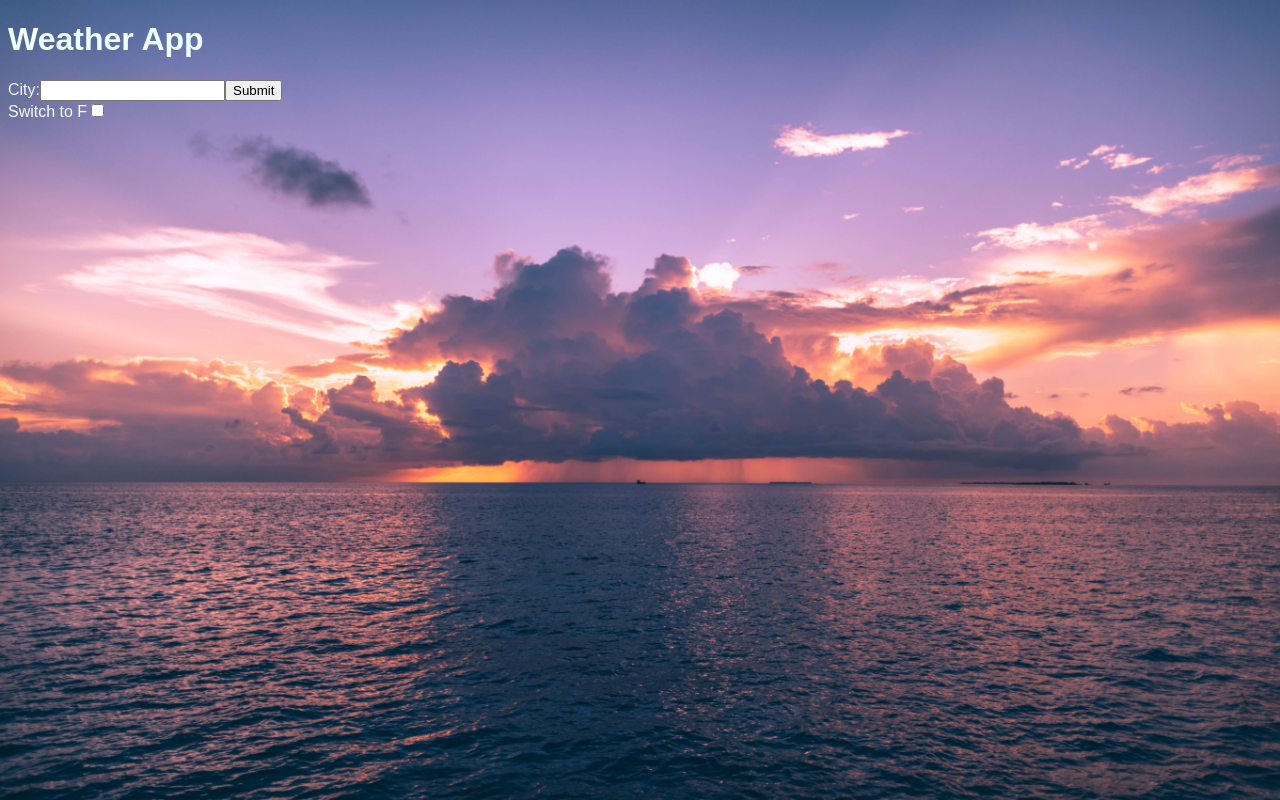
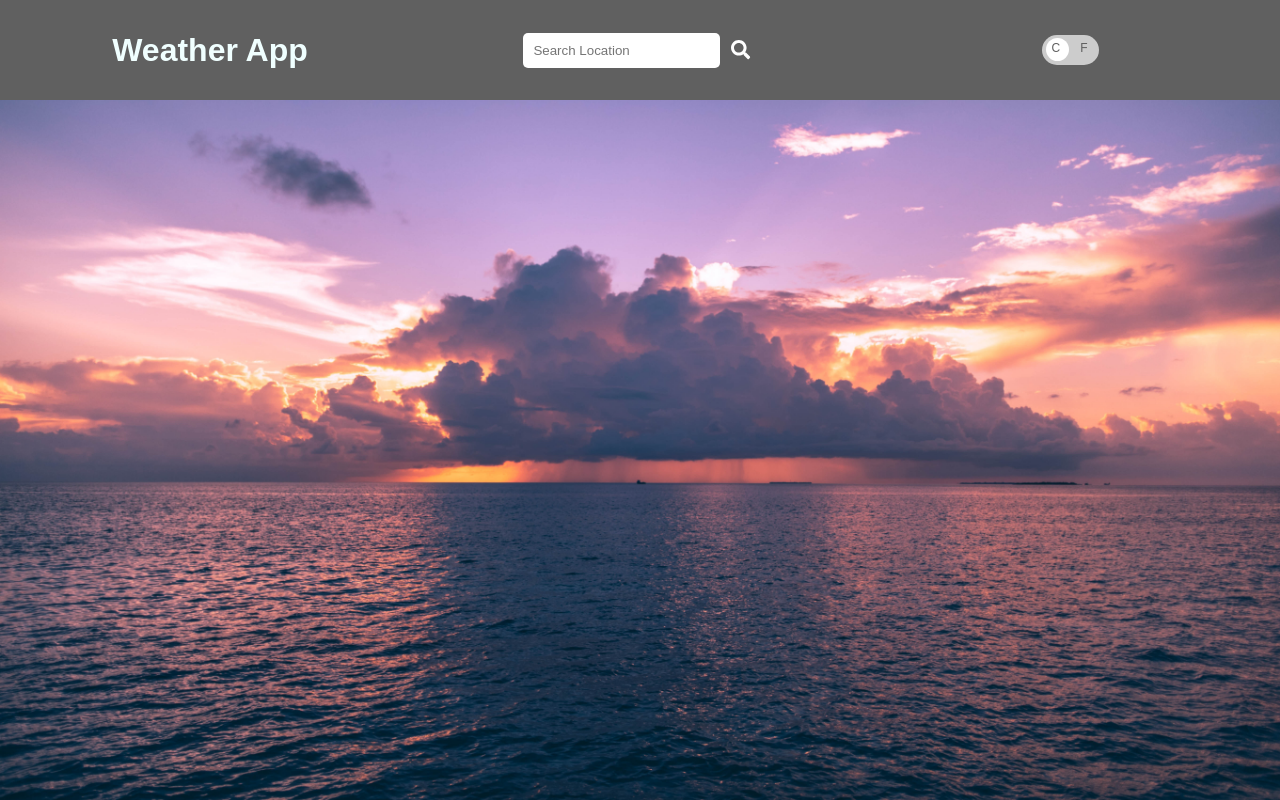
Before and after one commit to Jamesredux/weather-app, a React (Create React App) app: page / in a window 1280 px wide. Built offline with nearby package versions, Linux system fonts and the light colour scheme.

Commit message:
style header

```diff
--- a/package.json
+++ b/package.json
@@ -3,6 +3,9 @@
   "version": "0.1.0",
   "private": true,
   "dependencies": {
+    "@fortawesome/fontawesome-svg-core": "^1.2.36",
+    "@fortawesome/free-solid-svg-icons": "^5.15.4",
+    "@fortawesome/react-fontawesome": "^0.1.15",
     "@testing-library/jest-dom": "^5.11.4",
     "@testing-library/react": "^11.1.0",
     "@testing-library/user-event": "^12.1.10",
--- a/src/App.css
+++ b/src/App.css
@@ -1,8 +1,183 @@
-body {
+.container {
   font-family: Arial, Helvetica, sans-serif;
   color: azure;
+  margin: 0;
 }
 
+/* form header */
+
+.form-area {
+  height: 100px;
+  background-color: rgba(96, 96, 96, 1);
+  display: grid;
+  grid-template-columns: 1fr minmax(300px, 1fr) 1fr;
+  column-gap: 10px;
+  justify-items: center;
+  align-items: center;
+}
+
+form {
+  display: flex;
+}
+
+.logo {
+  font-size: 2rem;
+  font-weight: 800;
+}
+
+input[type='text'] {
+  padding: 10px;
+  color: rgba(96, 96, 96, 1);
+  margin-right: 5px;
+  border: 0 none;
+  border-radius: 5px;
+}
+
+button.search {
+  padding-bottom: 0;
+  background-color: rgba(96, 96, 96, 1);
+  color: white;
+  font-size: 1.2rem;
+  border: 0 none;
+  cursor: pointer;
+}
+
+button:hover {
+  color: rgb(170, 170, 170);
+}
+
+/* rule to hide placeholder on focus */
+
+::-webkit-input-placeholder {
+  opacity: 1;
+  -webkit-transition: opacity 0.5s;
+  transition: opacity 0.5s;
+} /* Chrome <=56, Safari < 10 */
+:-moz-placeholder {
+  opacity: 1;
+  -moz-transition: opacity 0.5s;
+  transition: opacity 0.5s;
+} /* FF 4-18 */
+::-moz-placeholder {
+  opacity: 1;
+  -moz-transition: opacity 0.5s;
+  transition: opacity 0.5s;
+} /* FF 19-51 */
+:-ms-input-placeholder {
+  opacity: 1;
+  -ms-transition: opacity 0.5s;
+  transition: opacity 0.5s;
+} /* IE 10+ */
+::placeholder {
+  opacity: 1;
+  transition: opacity 0.5s;
+} /* Modern Browsers */
+
+*:focus::-webkit-input-placeholder {
+  opacity: 0;
+} /* Chrome <=56, Safari < 10 */
+*:focus:-moz-placeholder {
+  opacity: 0;
+} /* FF 4-18 */
+*:focus::-moz-placeholder {
+  opacity: 0;
+} /* FF 19-50 */
+*:focus:-ms-input-placeholder {
+  opacity: 0;
+} /* IE 10+ */
+*:focus::placeholder {
+  opacity: 0;
+} /* Modern Browsers */
+
+/* unit switch */
+
+.temp-switch {
+  display: flex;
+  align-items: center;
+  justify-content: center;
+}
+
+/* The switch - the box around the slider */
+.switch {
+  position: relative;
+  display: inline-block;
+  width: 57px;
+  height: 30px;
+}
+
+/* Hide default HTML checkbox */
+.switch input {
+  opacity: 0;
+  width: 0;
+  height: 0;
+}
+
+/* The slider */
+.slider {
+  position: absolute;
+  cursor: pointer;
+  top: 0;
+  left: 0;
+  right: 0;
+  bottom: 0;
+  background-color: #ccc;
+  -webkit-transition: 0.4s;
+  transition: 0.4s;
+}
+
+.slider:before {
+  position: absolute;
+  content: '';
+  height: 23px;
+  width: 23px;
+  left: 4px;
+  bottom: 4px;
+  background-color: white;
+  -webkit-transition: 0.4s;
+  transition: 0.4s;
+}
+
+input:checked + .slider {
+  background-color: #7db7e6;
+}
+
+input:focus + .slider {
+  box-shadow: 0 0 1px #7db7e6;
+}
+
+input:checked + .slider:before {
+  -webkit-transform: translateX(26px);
+  -ms-transform: translateX(26px);
+  transform: translateX(26px);
+}
+
+/* Rounded sliders */
+.slider.round {
+  border-radius: 23px;
+}
+
+.slider.round:before {
+  border-radius: 50%;
+}
+
+.temp-letters {
+  z-index: 2;
+  display: flex;
+  gap: 20px;
+  position: relative;
+  top: 7px;
+  left: 10px;
+  color: rgba(96, 96, 96, 1);
+  font-size: 12px;
+}
+
+/* content container */
+
+.content-container {
+  display: flex;
+  flex-direction: column;
+  align-items: center;
+}
 /* hours section */
 
 .hour-container {
--- a/src/App.js
+++ b/src/App.js
@@ -1,14 +1,15 @@
 import './App.css';
+import './reset.css';
 import React, { Component } from 'react';
-import Header from './components/header';
 import Content from './components/content';
 import Form from './components/form';
 
 class App extends Component {
   constructor() {
     super();
-    this.state = { city: {} };
+    this.state = { city: {}, units: 'metric' };
     this.updateCity = this.updateCity.bind(this);
+    this.changeScale = this.changeScale.bind(this);
   }
 
   updateCity(cityData) {
@@ -17,12 +18,27 @@ class App extends Component {
     });
   }
 
+  changeScale(e) {
+    if (e.target.checked) {
+      this.setState(
+        { units: 'imperial' }
+        // , () => {
+        // this.convertTemp('imperial');}
+      );
+    } else {
+      this.setState(
+        { units: 'metric' }
+        // , () => {
+        //   this.convertTemp('metric');}
+      );
+    }
+  }
+
   render() {
     return (
       <div className='container'>
-        <Header />
-        <Form submitForm={this.updateCity} />
-        <Content city={this.state.city} />
+        <Form submitForm={this.updateCity} changeScale={this.changeScale} />
+        <Content city={this.state.city} units={this.state.units} />
       </div>
     );
   }
--- a/src/components/content.js
+++ b/src/components/content.js
@@ -27,6 +27,8 @@ class Content extends Component {
   componentDidUpdate(prevProps) {
     if (this.props.city !== prevProps.city) {
       this.getWeather();
+    } else if (this.props.units !== prevProps.units) {
+      this.changeScale(this.props.units);
     }
   }
 
@@ -137,8 +139,8 @@ class Content extends Component {
   // ######################
   // convert temp scale
 
-  changeScale(e) {
-    if (e.target.checked) {
+  changeScale(units) {
+    if (units === 'imperial') {
       this.setState({ units: 'imperial' }, () => {
         this.convertTemp('imperial');
       });
@@ -208,7 +210,6 @@ class Content extends Component {
   //  process hourly data
 
   parseHourlyData(data, timezone) {
-    console.log(data);
     data.splice(24);
     const hourlyData = data.map((obj) => {
       let convertedData = this.convertHourlyData(obj, timezone);
@@ -240,12 +241,7 @@ class Content extends Component {
             <p>{this.state.error}</p>
           </div>
         )}
-        <div className='temp-switch'>
-          <label className='switch to F'>
-            Switch to F
-            <input type='checkbox' name='temp' onClick={this.changeScale} />
-          </label>
-        </div>
+
         <div className='city-box'>
           <span className='city-name'>{this.props.city.name}</span>
           <span className='city-country'>{this.props.city.country}</span>
--- a/src/components/form.js
+++ b/src/components/form.js
@@ -1,4 +1,8 @@
 import React from 'react';
+import { FontAwesomeIcon } from '@fortawesome/react-fontawesome';
+import { faSearch } from '@fortawesome/free-solid-svg-icons';
+
+const icon = <FontAwesomeIcon icon={faSearch} />;
 
 class Form extends React.Component {
   constructor(props) {
@@ -66,17 +70,35 @@ class Form extends React.Component {
   render() {
     return (
       <div className='form-area'>
+        <h2 className='logo'>Weather App</h2>
         <form onSubmit={this.handleSubmit}>
-          <label>
-            City:
+          <input
+            type='text'
+            value={this.state.value}
+            placeholder='Search Location'
+            onChange={this.handleChange}
+          />
+
+          <button className='search' type='submit'>
+            {icon}
+          </button>
+        </form>
+
+        <div className='temp-switch'>
+          <label className='switch'>
             <input
-              type='text'
-              value={this.state.value}
-              onChange={this.handleChange}
+              type='checkbox'
+              name='temp'
+              onClick={this.props.changeScale}
             />
+            <span className='slider round'>
+              <div className='temp-letters'>
+                <span>C</span>
+                <span>F</span>
+              </div>
+            </span>
           </label>
-          <input type='submit' value='Submit' />
-        </form>
+        </div>
 
         {this.state.searchError && (
           <div className='error-box'>
--- a/src/components/header.js
+++ /dev/null
@@ -1,11 +0,0 @@
-import React from 'react'
-
-const Header = () => {
-    return (
-       <div className="header">
-        <h1>Weather App</h1>
-       </div>
-    )
-}
-
-export default Header;
--- /dev/null
+++ b/src/reset.css
@@ -0,0 +1,129 @@
+/* http://meyerweb.com/eric/tools/css/reset/
+   v2.0 | 20110126
+   License: none (public domain)
+*/
+
+html,
+body,
+div,
+span,
+applet,
+object,
+iframe,
+h1,
+h2,
+h3,
+h4,
+h5,
+h6,
+p,
+blockquote,
+pre,
+a,
+abbr,
+acronym,
+address,
+big,
+cite,
+code,
+del,
+dfn,
+em,
+img,
+ins,
+kbd,
+q,
+s,
+samp,
+small,
+strike,
+strong,
+sub,
+sup,
+tt,
+var,
+b,
+u,
+i,
+center,
+dl,
+dt,
+dd,
+ol,
+ul,
+li,
+fieldset,
+form,
+label,
+legend,
+table,
+caption,
+tbody,
+tfoot,
+thead,
+tr,
+th,
+td,
+article,
+aside,
+canvas,
+details,
+embed,
+figure,
+figcaption,
+footer,
+header,
+hgroup,
+menu,
+nav,
+output,
+ruby,
+section,
+summary,
+time,
+mark,
+audio,
+video {
+  margin: 0;
+  padding: 0;
+  border: 0;
+  font-size: 100%;
+  font: inherit;
+  vertical-align: baseline;
+}
+/* HTML5 display-role reset for older browsers */
+article,
+aside,
+details,
+figcaption,
+figure,
+footer,
+header,
+hgroup,
+menu,
+nav,
+section {
+  display: block;
+}
+body {
+  line-height: 1;
+}
+ol,
+ul {
+  list-style: none;
+}
+blockquote,
+q {
+  quotes: none;
+}
+blockquote:before,
+blockquote:after,
+q:before,
+q:after {
+  content: '';
+  content: none;
+}
+table {
+  border-collapse: collapse;
+  border-spacing: 0;
+}
```
Also changed, not shown: 1 other file (tests, documents, lock files or other folders).
